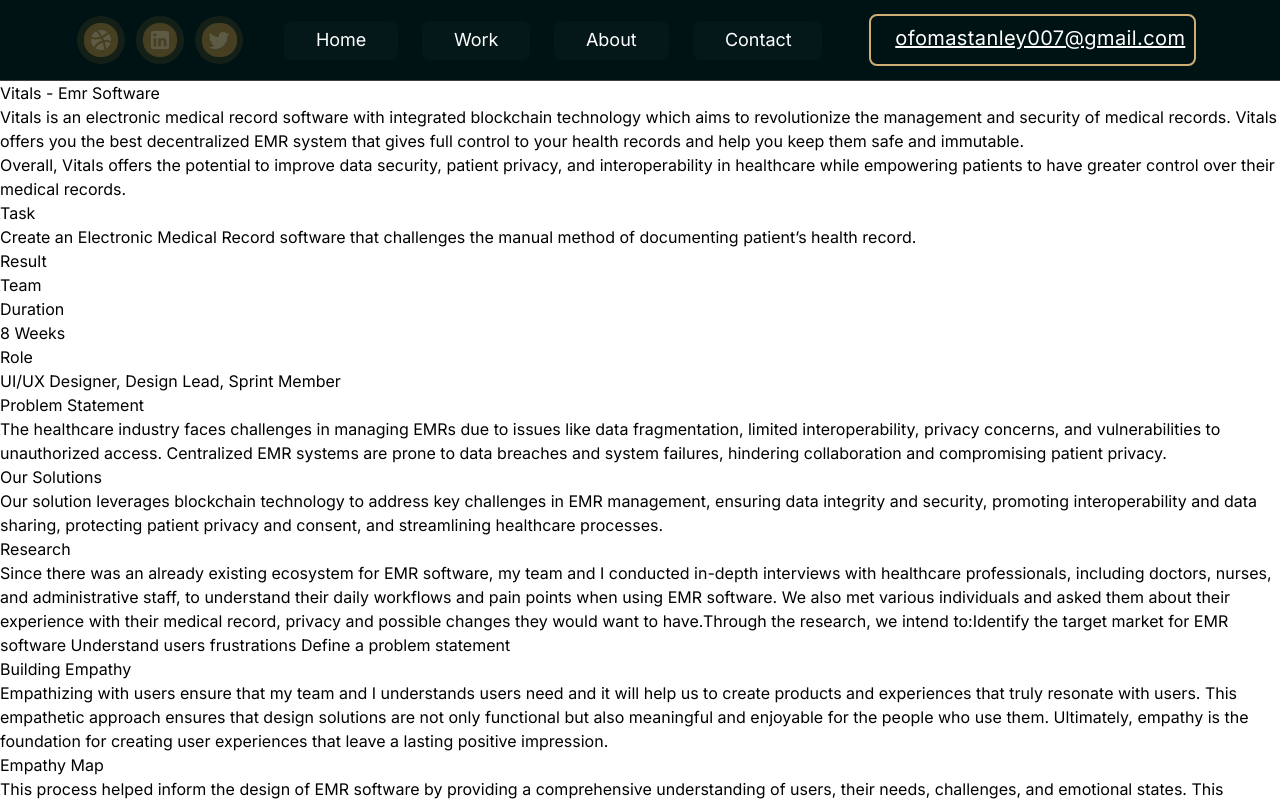
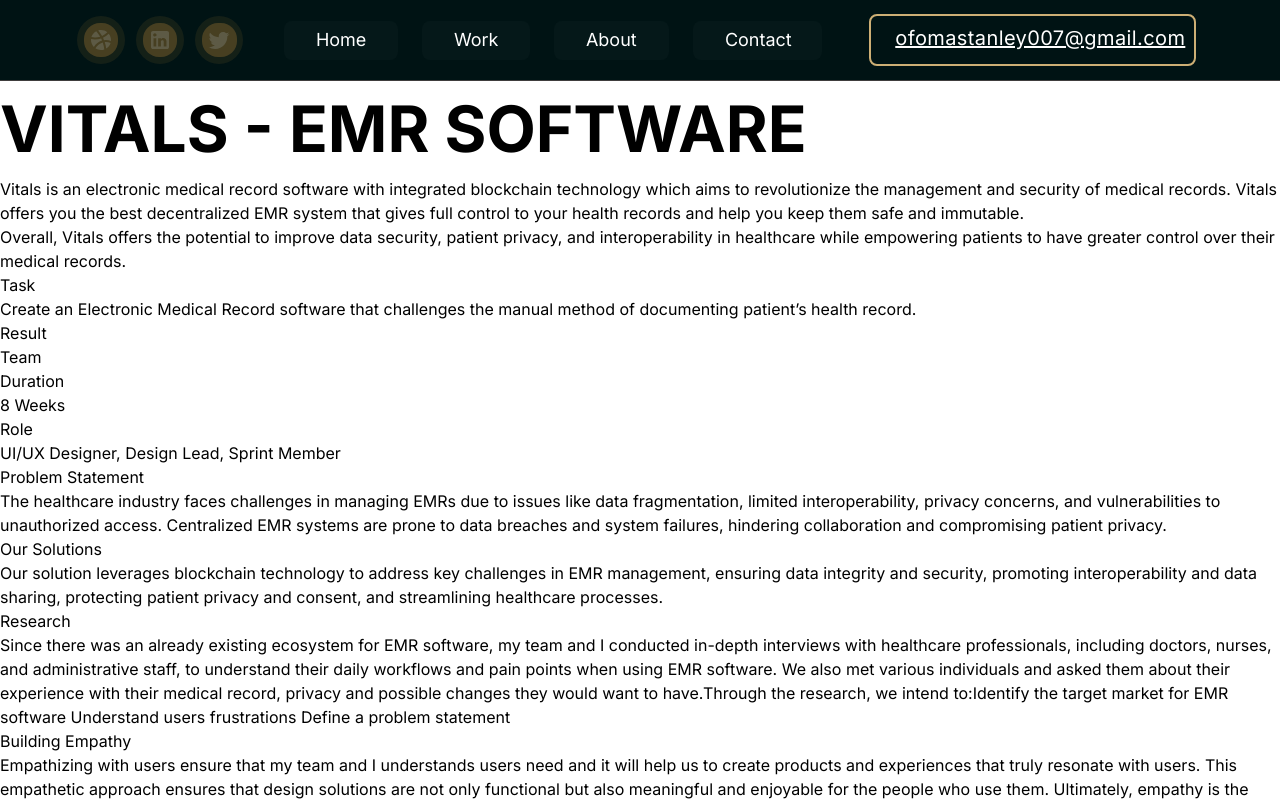
Before and after one commit to Maxwell011/portfolio-design, a Next.js app: page /Vitals in a window 1280 px wide. Shown: the top 801 px of the page. Built offline with nearby package versions, Linux system fonts and the light colour scheme.

Commit message:
Update Vitals page heading style

```diff
--- a/src/app/Vitals/page.tsx
+++ b/src/app/Vitals/page.tsx
@@ -1,7 +1,7 @@
 export default function Vitals() {
   return (
     <section>
-      <h1>Vitals - Emr Software</h1>
+      <h1 className="text-[64px] font-bold uppercase">Vitals - Emr Software</h1>
       <p>
         Vitals is an electronic medical record software with integrated
         blockchain technology which aims to revolutionize the management and
```
